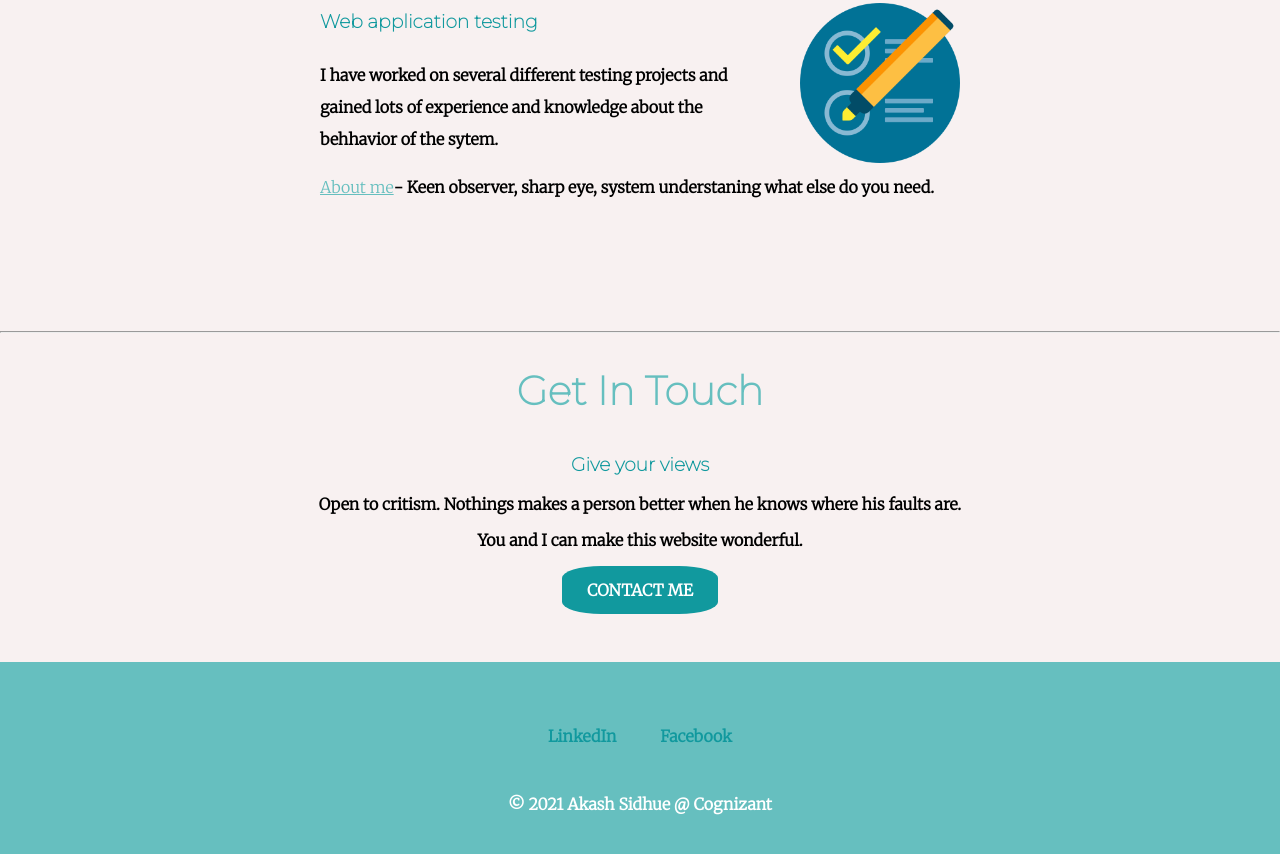
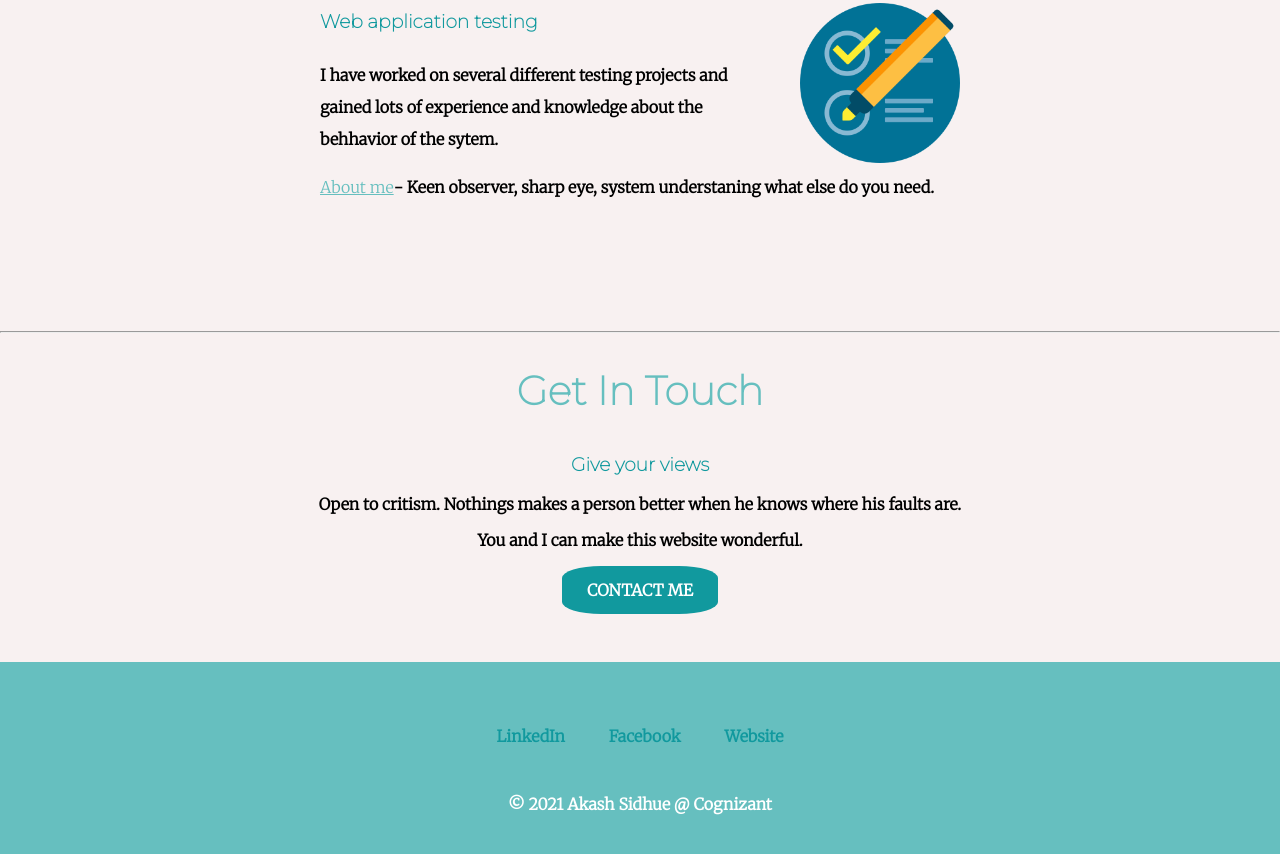
Before and after one commit to akashsidhue/personalWebsite, a plain HTML site: page index.html in a window 1280 px wide. Shown: the part 1661-2515 px from the top of the page. Drawn offline with Linux system fonts and the light colour scheme.

Commit message:
added cogniZant link

```diff
--- a/index.html
+++ b/index.html
@@ -57,6 +57,7 @@
 
     <a class="footer-link" href="https://www.linkedin.com/in/akash-sidhue-084485109/">LinkedIn</a>
     <a class="footer-link" href="https://www.facebook.com/akashssr/">Facebook</a>
+    <a class="footer-link" href="https://www.cognizant.com/">Website</a>
 
     <p class="credits">© 2021 Akash Sidhue @ Cognizant</p>
   </div>
```
